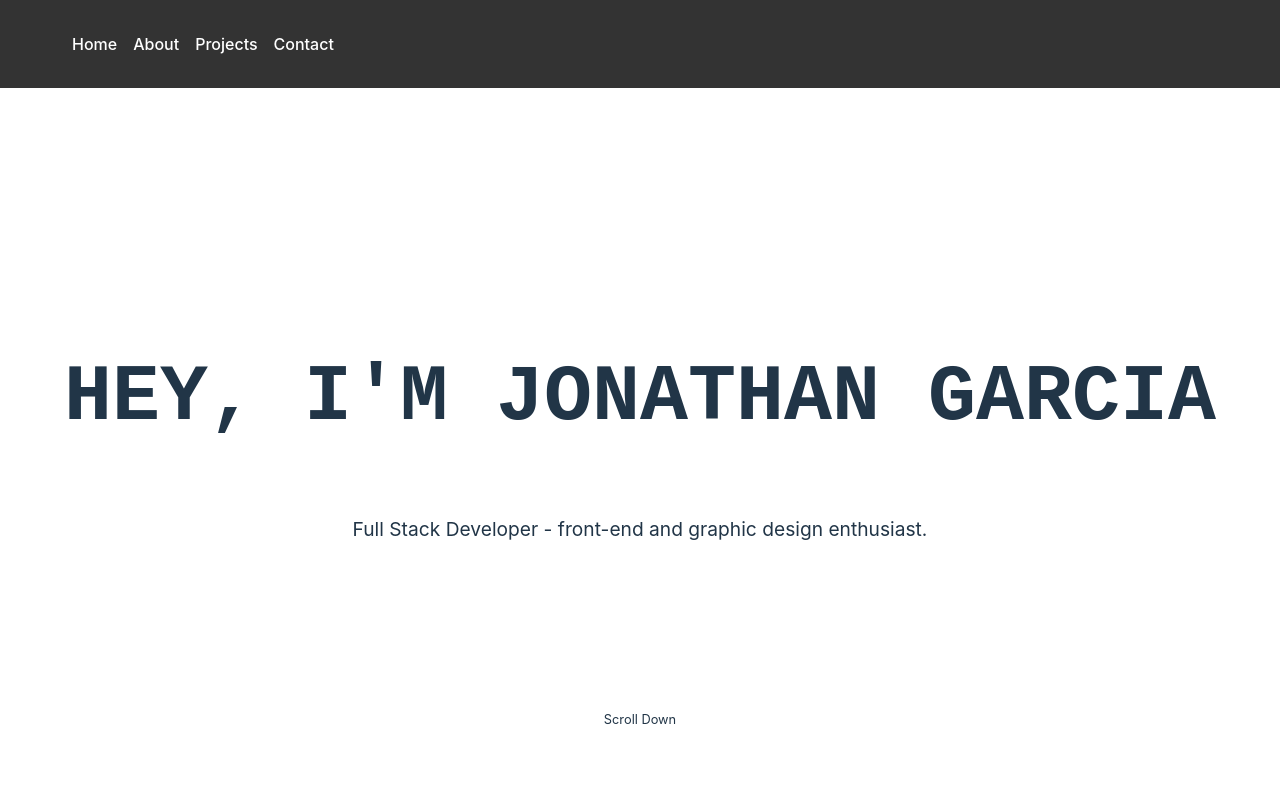
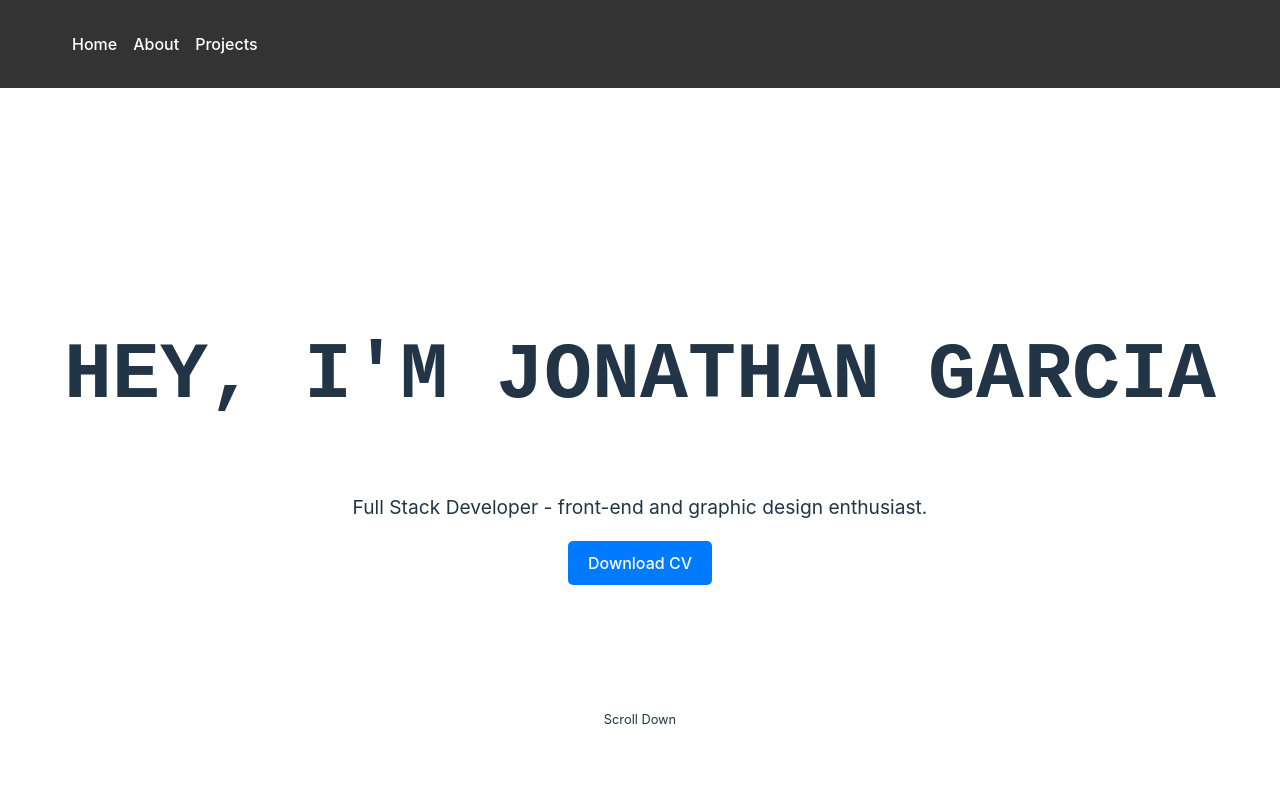
Before and after one commit to JonaG684/Portfolio, a React (Vite) app: page / in a window 1280 px wide. Shown: the top 800 px of the page. Built offline with nearby package versions, Linux system fonts and the light colour scheme.

Commit message:
Button for CV

```diff
--- a/src/Components/About/About.jsx
+++ b/src/Components/About/About.jsx
@@ -42,8 +42,8 @@ const About = () => {
             <br />
             <br />
             My goal is to create complete websites with an appealing design that
-            offers an excellent user experience. I am looking for job opportunities where I can contribute, learn,
-            and grow.
+            offers an excellent user experience. I am looking for job
+            opportunities where I can contribute, learn, and grow.
             <br />
             <br />
             You can check out my projects in the Projects section.
--- a/src/Components/Home/Home.jsx
+++ b/src/Components/Home/Home.jsx
@@ -62,6 +62,21 @@ const ScrollIcon = styled.div`
   margin-bottom: 5px;
 `;
 
+const CVLink = styled.a`
+  background-color: #007bff;
+  color: #fff;
+  text-decoration: none;
+  padding: 10px 20px;
+  border-radius: 5px;
+  font-size: 1rem;
+  cursor: pointer;
+  transition: background-color 0.3s ease;
+
+  &:hover {
+    background-color: #0056b3;
+  }
+`;
+ // src\assets\JONATHAN ADRIEL GARCIA AVILEZ CV EN.pdf
 const Home = () => {
   return (
     <HomeContainer id="home">
@@ -70,6 +85,7 @@ const Home = () => {
       <Subtitle>
       Full Stack Developer - front-end and graphic design enthusiast.
       </Subtitle>
+      <CVLink href="../../src/assets/JONATHAN ADRIEL GARCIA AVILEZ CV EN.pdf" download>Download CV</CVLink>
       <Element name="about" />
       <MouseElement>
         <ScrollText>Scroll Down</ScrollText>
--- a/src/Components/Nav/Navbar.jsx
+++ b/src/Components/Nav/Navbar.jsx
@@ -52,11 +52,6 @@ const Navbar = () => {
             Projects
           </SmoothScrollLink>
         </NavLinkItem>
-        <NavLinkItem>
-          <SmoothScrollLink to="contact" smooth={true} duration={350}>
-            Contact
-          </SmoothScrollLink>
-        </NavLinkItem>
       </NavLinks>
     </NavbarContainer>
   );
```
Also changed, not shown: 1 other file (tests, documents, lock files or other folders).
